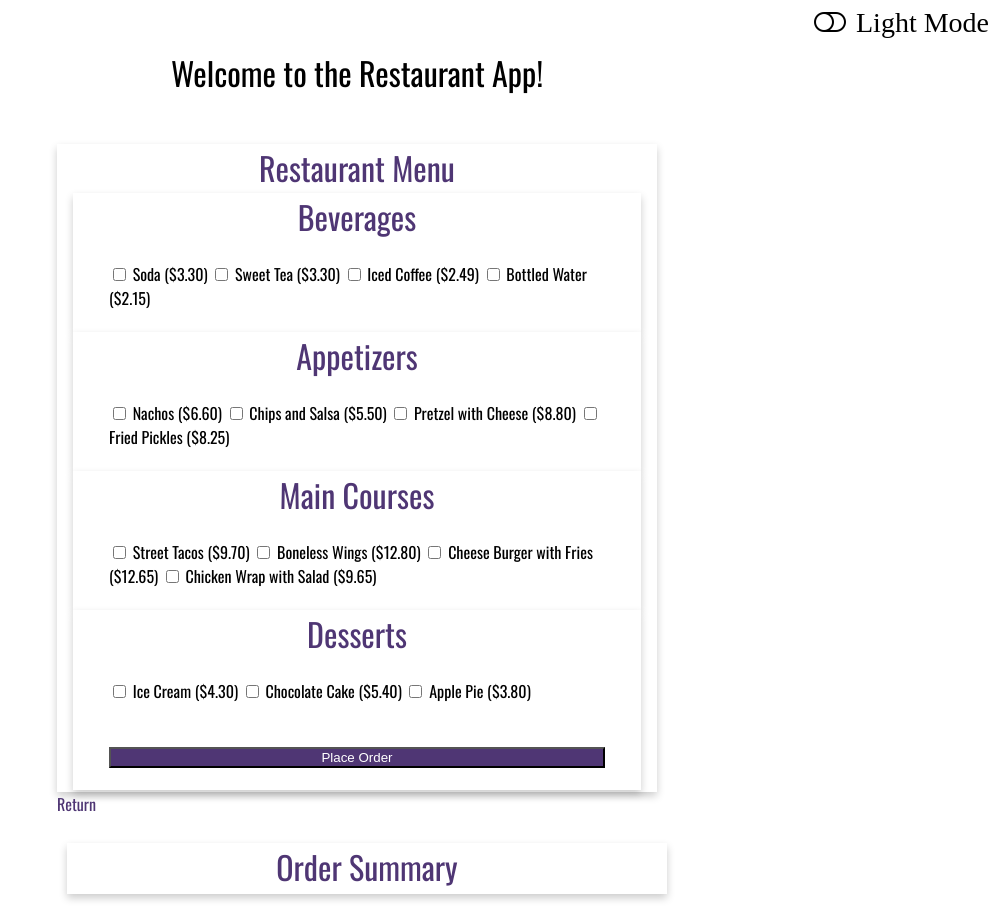
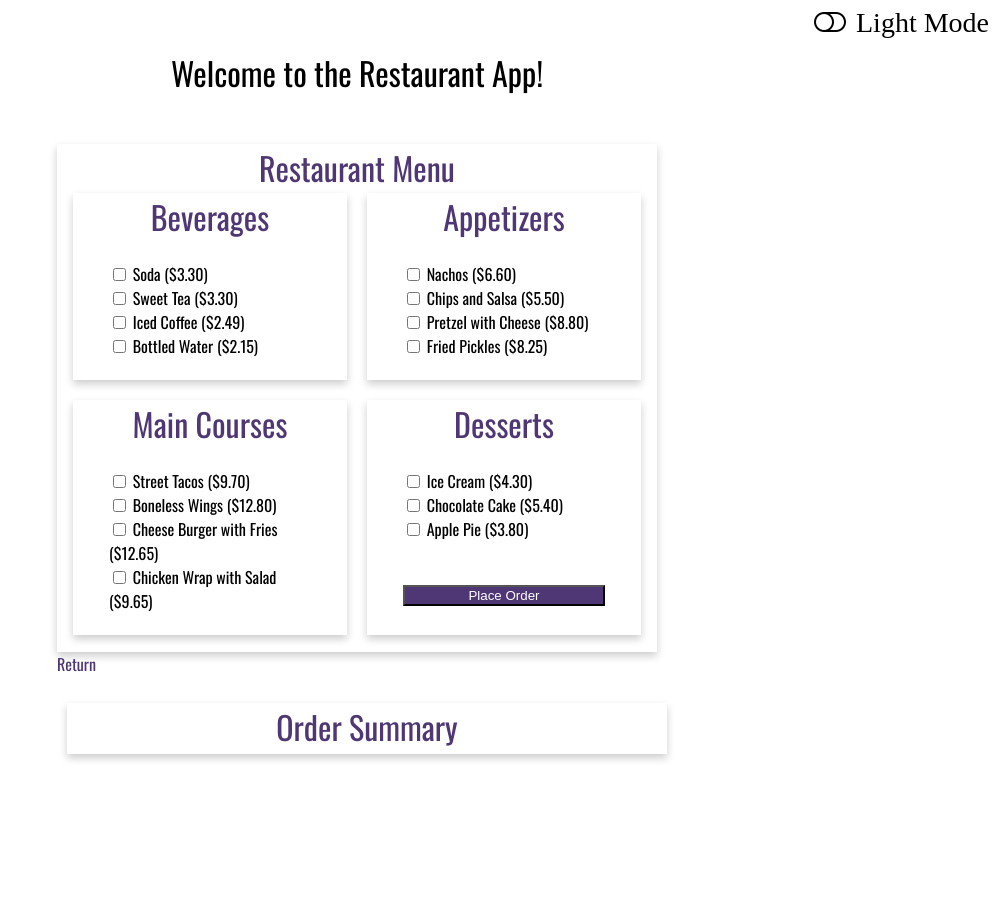
Before and after one commit to nbujri/web-330, a plain HTML site: page week-3/restaurant.html in a window 1280 px wide. Shown: the whole page, without its empty margins (283-1280 px from the left). After the commit the page ends 800 px from the top, so only its background shows below. Drawn offline with nearby package versions, Linux system fonts and the light colour scheme.

Commit message:
display cards in a grid

```diff
--- a/week-3/restaurant.css
+++ b/week-3/restaurant.css
@@ -6,3 +6,21 @@
     ; Description: app to demonstrate inheritance, forEach(), and checkboxes
 =============================================================================
 */
+
+.card-container {
+  /* use grid for cards */
+  display: inline-grid;
+  /* create two equal columns */
+  grid-template-columns: repeat(2, 1fr);
+  gap: 20px;
+  margin-bottom: 15px;
+}
+
+#beverages,
+#appetizers,
+#main-courses,
+#desserts {
+  /* display items in a column */
+  display: flex;
+  flex-direction: column;
+}
--- a/week-3/restaurant.html
+++ b/week-3/restaurant.html
@@ -29,6 +29,7 @@
     <!-- CSS -->
     <link rel="stylesheet" href="../theme.css" />
     <link rel="stylesheet" href="../site.css" />
+    <link rel="stylesheet" href="./restaurant.css" />
 
     <!-- JS -->
     <script src="../theme.js"></script>
@@ -53,11 +54,12 @@
         <div class="card">
           <div class="card-title">Restaurant Menu</div>
           <div class="card-content card-container">
+            <!-- beverages card -->
             <div class="card">
-              <!-- beverages card -->
               <div class="card-title">Beverages</div>
               <div class="card-content">
                 <div id="beverages" class="form-field">
+                  <div>
                     <input
                       type="checkbox"
                       name="cb-soda"
@@ -65,6 +67,8 @@
                       value="3.30"
                     />
                     <label for="cb-soda">Soda ($3.30)</label>
+                  </div>
+                  <div>
                     <input
                       type="checkbox"
                       name="cb-tea"
@@ -72,6 +76,8 @@
                       value="3.30"
                     />
                     <label for="cb-tea">Sweet Tea ($3.30)</label>
+                  </div>
+                  <div>
                     <input
                       type="checkbox"
                       name="cb-coffee"
@@ -79,6 +85,8 @@
                       value="2.49"
                     />
                     <label for="cb-coffee">Iced Coffee ($2.49)</label>
+                  </div>
+                  <div>
                     <input
                       type="checkbox"
                       name="cb-water"
@@ -89,11 +97,13 @@
                   </div>
                 </div>
               </div>
+            </div>
             <!-- appetizers card -->
             <div class="card">
               <div class="card-title">Appetizers</div>
               <div class="card-content">
                 <div id="appetizers" class="form-field">
+                  <div>
                     <input
                       type="checkbox"
                       name="cb-nachos"
@@ -101,6 +111,8 @@
                       value="6.60"
                     />
                     <label for="cb-nachos">Nachos ($6.60)</label>
+                  </div>
+                  <div>
                     <input
                       type="checkbox"
                       name="cb-chips"
@@ -108,6 +120,8 @@
                       value="5.50"
                     />
                     <label for="cb-chips">Chips and Salsa ($5.50)</label>
+                  </div>
+                  <div>
                     <input
                       type="checkbox"
                       name="cb-pretzel"
@@ -115,6 +129,8 @@
                       value="8.80"
                     />
                     <label for="cb-pretzel">Pretzel with Cheese ($8.80)</label>
+                  </div>
+                  <div>
                     <input
                       type="checkbox"
                       name="cb-pickles"
@@ -125,11 +141,13 @@
                   </div>
                 </div>
               </div>
+            </div>
             <!-- main courses card -->
             <div class="card">
               <div class="card-title">Main Courses</div>
               <div class="card-content">
                 <div id="main-courses" class="form-field">
+                  <div>
                     <input
                       type="checkbox"
                       name="cb-tacos"
@@ -137,6 +155,8 @@
                       value="9.70"
                     />
                     <label for="cb-tacos">Street Tacos ($9.70)</label>
+                  </div>
+                  <div>
                     <input
                       type="checkbox"
                       name="cb-wings"
@@ -144,6 +164,8 @@
                       value="12.80"
                     />
                     <label for="cb-wings">Boneless Wings ($12.80)</label>
+                  </div>
+                  <div>
                     <input
                       type="checkbox"
                       name="cb-burger"
@@ -153,6 +175,8 @@
                     <label for="cb-burger"
                       >Cheese Burger with Fries ($12.65)</label
                     >
+                  </div>
+                  <div>
                     <input
                       type="checkbox"
                       name="cb-wrap"
@@ -163,11 +187,13 @@
                   </div>
                 </div>
               </div>
+            </div>
             <!-- desserts card -->
             <div class="card">
               <div class="card-title">Desserts</div>
               <div class="card-content">
                 <div id="desserts" class="form-field">
+                  <div>
                     <input
                       type="checkbox"
                       name="cb-ice-cream"
@@ -175,6 +201,8 @@
                       value="4.30"
                     />
                     <label for="cb-ice-cream">Ice Cream ($4.30)</label>
+                  </div>
+                  <div>
                     <input
                       type="checkbox"
                       name="cb-cake"
@@ -182,6 +210,8 @@
                       value="5.40"
                     />
                     <label for="cb-cake">Chocolate Cake ($5.40)</label>
+                  </div>
+                  <div>
                     <input
                       type="checkbox"
                       name="cb-pie"
@@ -189,6 +219,7 @@
                       value="3.80"
                     />
                     <label for="cb-pie">Apple Pie ($3.80)</label>
+                  </div>
                 </div>
                 <div class="form-field">
                   <button id="btn-order" class="btn btn-primary full-width">
@@ -301,7 +332,7 @@
         // get total and display in order summary
         document.getElementById(
           "order-total"
-        ).innerHTML = `your order total is ${bill.getTotal().toFixed(2)}`;
+        ).innerHTML = `Your order total is ${bill.getTotal().toFixed(2)}`;
       }
     </script>
   </body>
```
Lines whose indentation alone changed are shown as unchanged.
